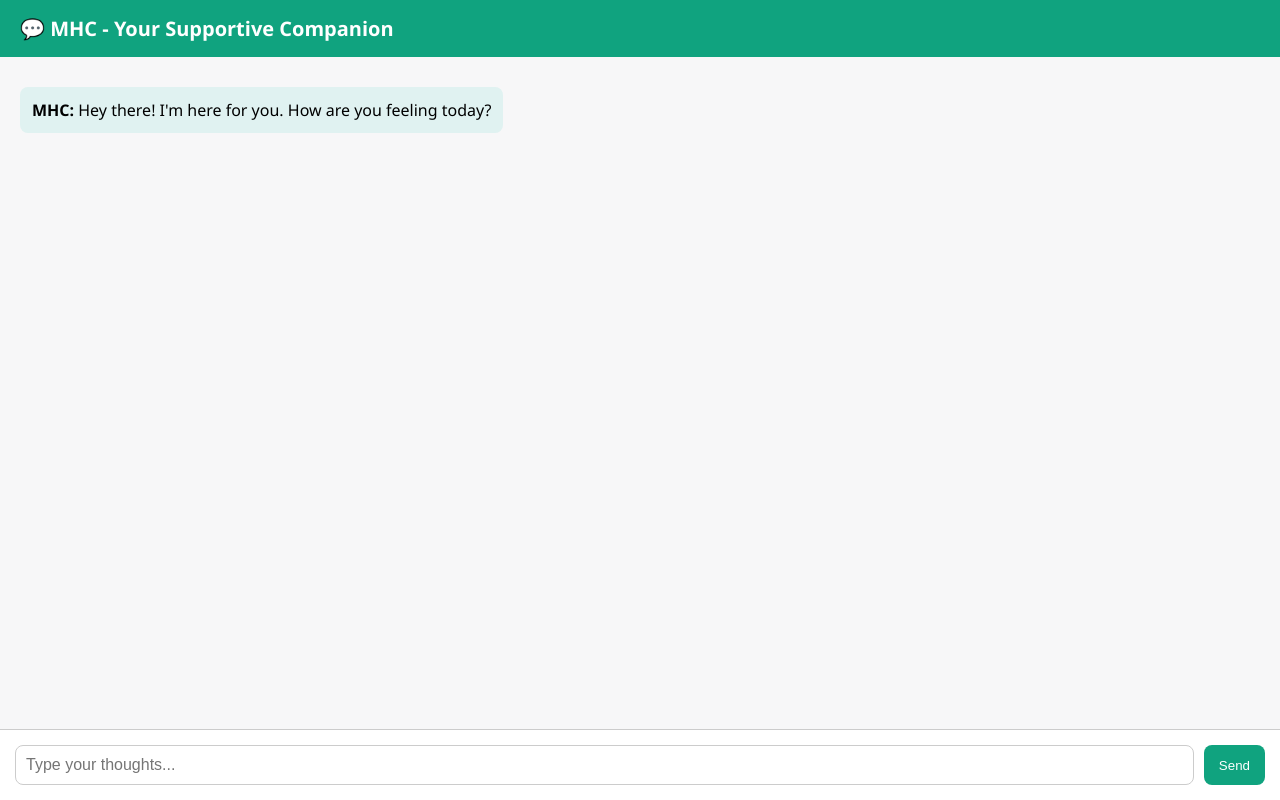
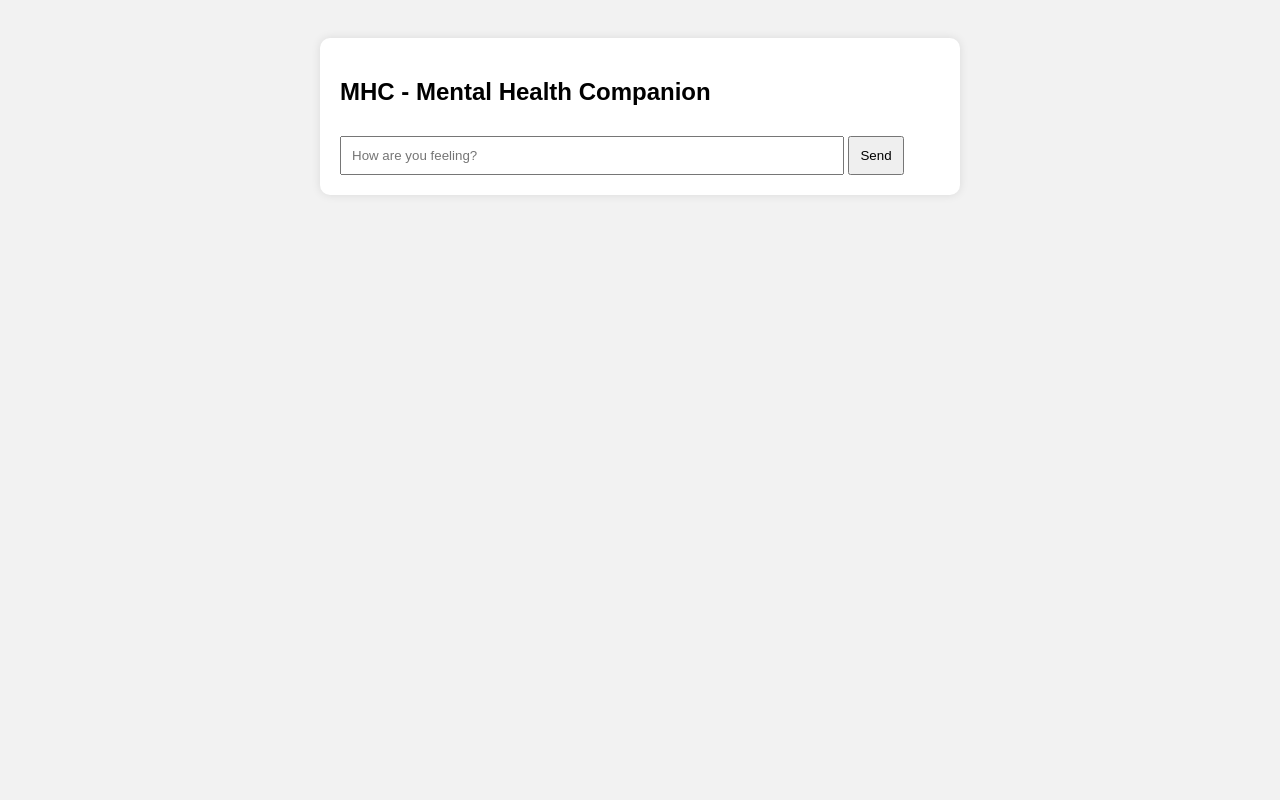
Before and after one commit to SNOWKING13/mhc-chatbot, a Flask app: page / in a window 1280 px wide. Run offline with Flask 3, Linux system fonts and the light colour scheme.

Commit message:
Initial commit

```diff
--- a/app.py
+++ b/app.py
@@ -1,7 +1,7 @@
 from flask import Flask, render_template, request, jsonify, session
 import requests
 import json
-import os  # Make sure to import os module
+import os
 
 app = Flask(__name__)
 app.secret_key = "your_secret_key_here"  # Replace with a secure random string
@@ -37,15 +37,17 @@ def chat():
     conversation = session["conversation"]
     conversation.append({"role": "user", "content": user_message})
 
+    # Replace this URL with your Ollama API URL
+    ollama_url = "http://localhost:11434/api/chat"  # Replace with your Ollama API URL
     payload = {
-        "model": "llama3",  # change this if you're using a different model in Ollama
+        "model": "llama3",  # Replace with the correct model if needed
         "messages": conversation,
-        "stream": False  # Using non-streaming to get a complete single response
+        "stream": False  # Use non-streaming to get a complete single response
     }
 
     try:
         response = requests.post(
-            "http://localhost:11434/api/chat",
+            ollama_url,
             headers={"Content-Type": "application/json"},
             json=payload
         )
@@ -61,6 +63,6 @@ def chat():
 
     return jsonify({"reply": reply})
 
-# Run app on Render with dynamic port
 if __name__ == "__main__":
-    app.run(debug=True, host="0.0.0.0", port=int(os.environ.get("PORT", 5000)))
+    port = int(os.environ.get("PORT", 5000))  # Ensure the port is set correctly for Render
+    app.run(host="0.0.0.0", port=port)
--- a/templates/index.html
+++ b/templates/index.html
@@ -1,100 +1,38 @@
 <!DOCTYPE html>
 <html>
 <head>
-    <title>MHC - Mental Health Companion</title>
+  <meta charset="UTF-8">
+  <title>MHC - Mental Health Chatbot</title>
   <style>
-        body {
-            font-family: 'Segoe UI', sans-serif;
-            background-color: #f7f7f8;
-            margin: 0;
-            padding: 0;
-            display: flex;
-            flex-direction: column;
-            height: 100vh;
-        }
-
-        header {
-            background-color: #10a37f;
-            color: white;
-            padding: 15px 20px;
-            font-size: 20px;
-            font-weight: bold;
-        }
-
-        #chatbox {
-            flex-grow: 1;
-            padding: 20px;
-            overflow-y: auto;
-        }
-
-        .msg {
-            margin: 10px 0;
-            padding: 12px;
-            border-radius: 8px;
-            max-width: 80%;
-        }
-
-        .user {
-            background-color: #e1f5fe;
-            align-self: flex-end;
-            text-align: right;
-        }
-
-        .bot {
-            background-color: #e0f2f1;
-            align-self: flex-start;
-        }
-
-        #chatlog {
-            display: flex;
-            flex-direction: column;
-        }
-
-        #inputArea {
-            display: flex;
-            padding: 15px;
-            background-color: #ffffff;
-            border-top: 1px solid #ccc;
-        }
-
-        input {
-            flex-grow: 1;
-            padding: 10px;
-            font-size: 16px;
-            border: 1px solid #ccc;
-            border-radius: 8px;
-        }
-
-        button {
-            margin-left: 10px;
-            padding: 10px 15px;
-            background-color: #10a37f;
-            color: white;
-            border: none;
-            border-radius: 8px;
-            cursor: pointer;
-        }
-
-        button:hover {
-            background-color: #0e8c6d;
-        }
+    body { font-family: Arial, sans-serif; background: #f2f2f2; padding: 30px; }
+    #chatbox { width: 100%; max-width: 600px; margin: auto; background: white; padding: 20px; border-radius: 10px; box-shadow: 0 0 10px rgba(0,0,0,0.1); }
+    .msg { margin: 10px 0; }
+    .user { color: blue; }
+    .bot { color: green; }
+    input { width: 80%; padding: 10px; margin-top: 10px; }
+    button { padding: 10px; }
   </style>
 </head>
 <body>
-    <header>💬 MHC - Your Supportive Companion</header>
-
   <div id="chatbox">
-        <div id="chatlog">
-            <div class="msg bot"><strong>MHC:</strong> Hey there! I'm here for you. How are you feeling today?</div>
-        </div>
-    </div>
-
-    <div id="inputArea">
-        <input type="text" id="userInput" placeholder="Type your thoughts..." onkeydown="if(event.key === 'Enter') sendMessage()"/>
-        <button onclick="sendMessage()">Send</button>
+    <h2>MHC - Mental Health Companion</h2>
+    <div id="chatlog"></div>
+    <input type="text" id="userInput" placeholder="How are you feeling?" autocomplete="off">
+    <button id="sendButton">Send</button>
   </div>
 
   <script>
+    // Function to add a new message to the chat log
+    function addMessage(sender, message, cls) {
+      const chatlog = document.getElementById("chatlog");
+      const msg = document.createElement("div");
+      msg.className = "msg " + cls;
+      msg.innerHTML = `<strong>${sender}:</strong> ${message}`;
+      chatlog.appendChild(msg);
+      chatlog.scrollTop = chatlog.scrollHeight;
+    }
+
+    // Function to send a message to the backend
     async function sendMessage() {
       const input = document.getElementById("userInput");
       const message = input.value.trim();
@@ -108,19 +46,22 @@
         headers: { "Content-Type": "application/json" },
         body: JSON.stringify({ message })
       });
-
       const data = await res.json();
       addMessage("MHC", data.reply, "bot");
     }
 
-        function addMessage(sender, text, cls) {
-            const chatlog = document.getElementById("chatlog");
-            const msg = document.createElement("div");
-            msg.className = "msg " + cls;
-            msg.innerHTML = `<strong>${sender}:</strong> ${text}`;
-            chatlog.appendChild(msg);
-            chatlog.scrollTop = chatlog.scrollHeight;
+    // Attach event listener to the Send button
+    document.getElementById("sendButton").addEventListener("click", sendMessage);
+
+    // Attach keydown event listener to the input box
+    const userInput = document.getElementById("userInput");
+    userInput.addEventListener("keydown", function(event) {
+      console.log("Key pressed:", event.key);  // Debug log
+      if (event.key === "Enter") {
+        event.preventDefault();
+        sendMessage();
       }
+    });
   </script>
 </body>
 </html>
```
Lines whose indentation alone changed are shown as unchanged.
